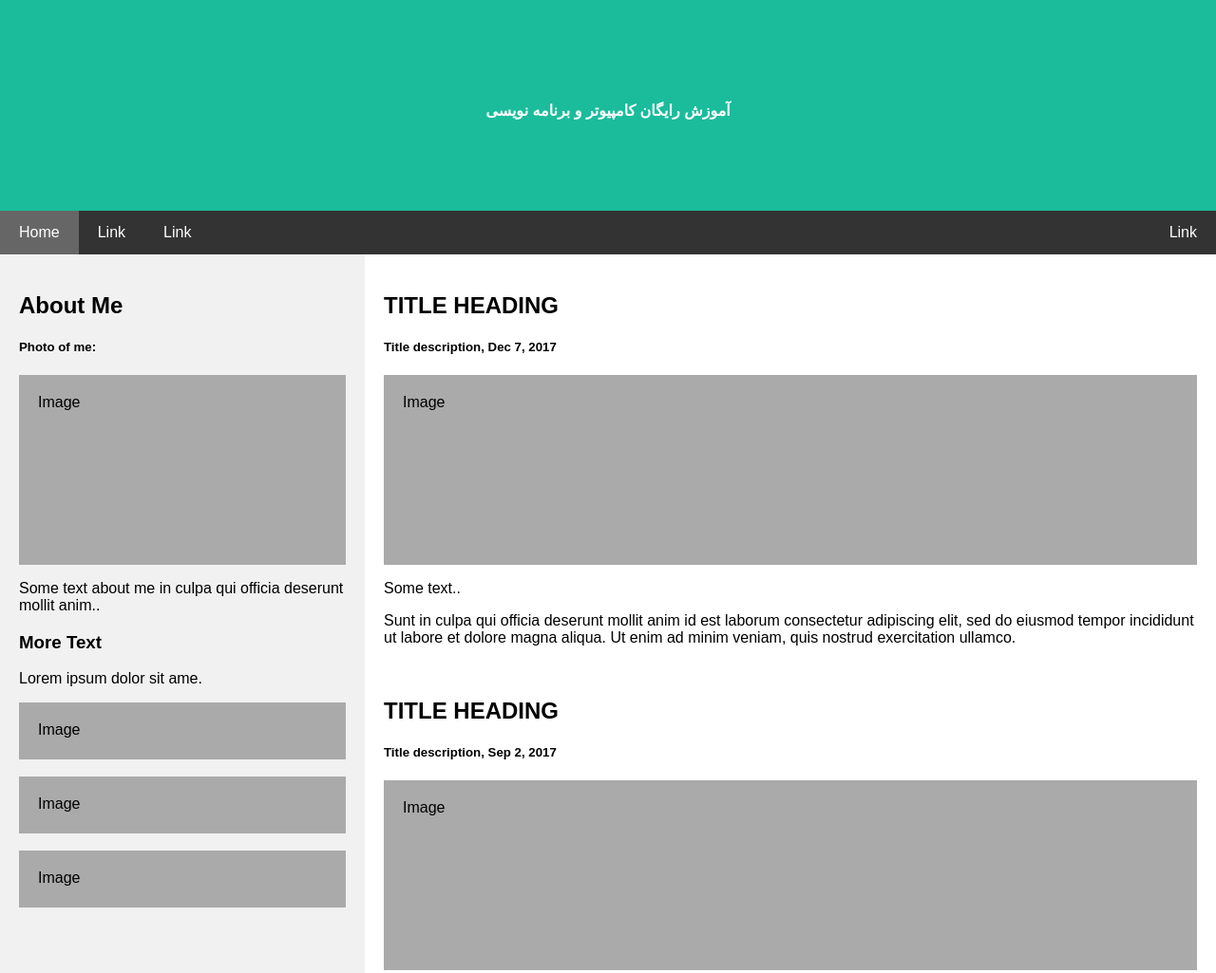
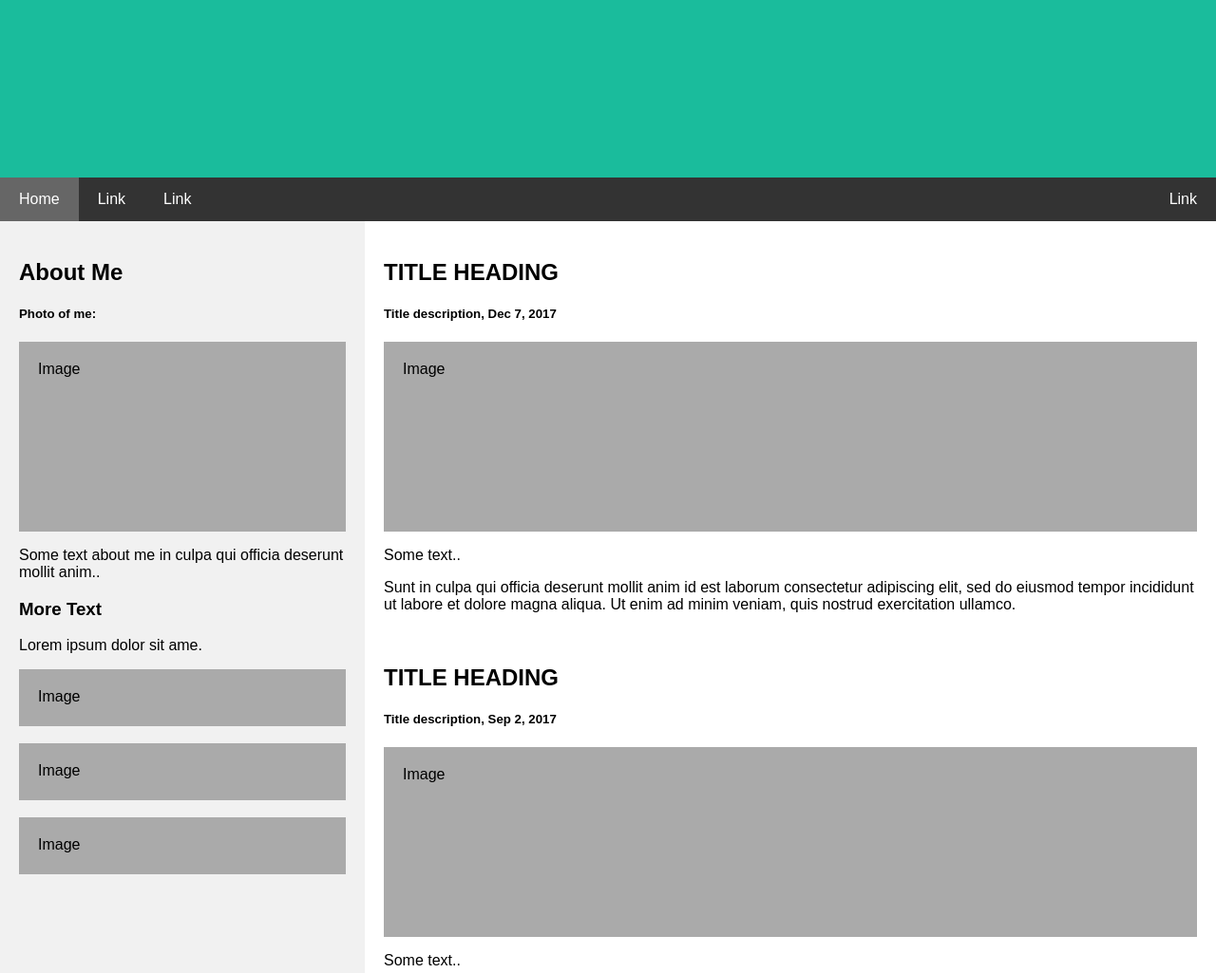
Before and after one commit to Ayyubmh/Ayyub, a plain HTML site: page index.html in a window 1280 px wide. Shown: the top 1025 px of the page at 95% size. Drawn offline with Linux system fonts and the light colour scheme.

Commit message:
Update index.html

```diff
--- a/index.html
+++ b/index.html
@@ -92,7 +92,6 @@ width: 100%;
 
 <div class="header">
 <h1></h1>
-<p style="font-weight: bold">آموزش رایگان کامپیوتر و برنامه نویسی</p>
 </div>
 
 <div class="navbar">
```
